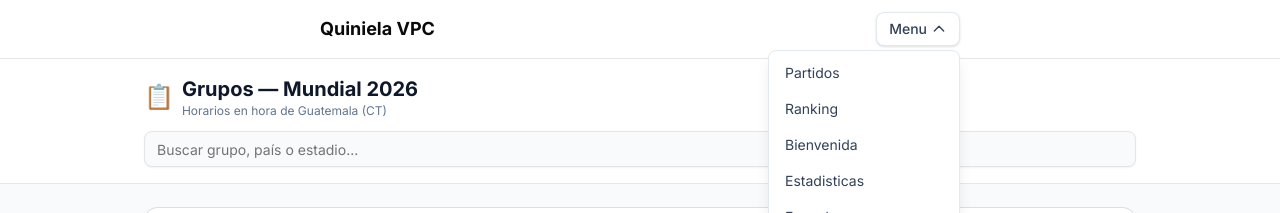
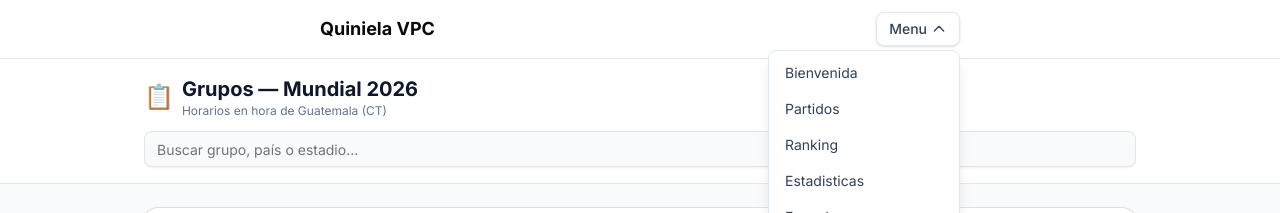
Before and after one commit to ArmandoHub/Quiniela-Mundial-VPC, a Next.js app: page /grupos in a window 1280 px wide. Both pictures are taken after a click on the button "Menu". Shown: the top 213 px of the page. Built offline with nearby package versions, Linux system fonts and the light colour scheme.

Commit message:
Update NavMenu.tsx
Cambios esteticos

```diff
--- a/src/components/NavMenu.tsx
+++ b/src/components/NavMenu.tsx
@@ -47,6 +47,13 @@ export default function NavMenu() {
         <div className="absolute right-0 mt-1 w-48 rounded-md border border-slate-200 bg-white shadow-lg z-50">
           <div className="py-1">
             <Link
+              href="/bienvenida"
+              onClick={() => setOpen(false)}
+              className="block px-4 py-2 text-sm text-slate-700 hover:bg-slate-50"
+            >
+              Bienvenida
+            </Link>
+            <Link
               href="/partidos"
               onClick={() => setOpen(false)}
               className="block px-4 py-2 text-sm text-slate-700 hover:bg-slate-50"
@@ -59,13 +66,6 @@ export default function NavMenu() {
               className="block px-4 py-2 text-sm text-slate-700 hover:bg-slate-50"
             >
               Ranking
-            </Link>
-            <Link
-              href="/bienvenida"
-              onClick={() => setOpen(false)}
-              className="block px-4 py-2 text-sm text-slate-700 hover:bg-slate-50"
-            >
-              Bienvenida
             </Link>
             <Link
               href="/terceros"
```
